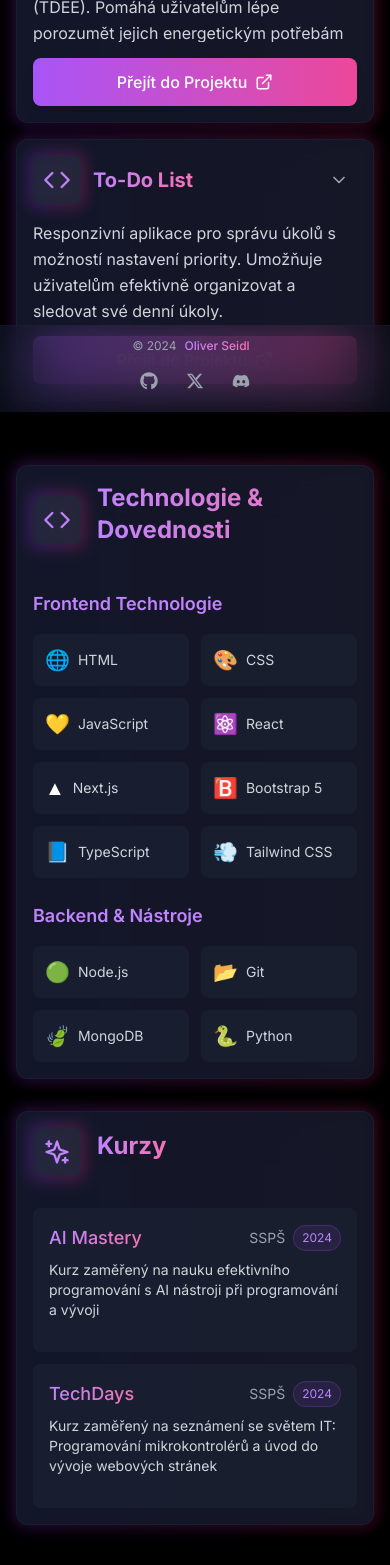
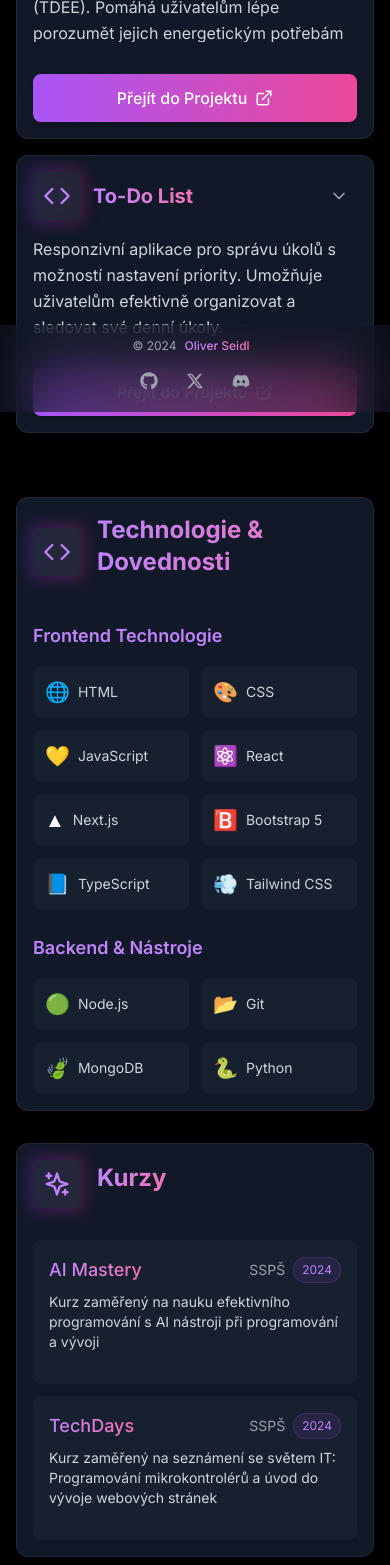
Before and after one commit to Olinkkt/oliverseidl, a Next.js app: page / in a window 390 px wide. Shown: the part 432-1997 px from the top of the page. Built offline with nearby package versions, Linux system fonts and the light colour scheme.

Commit message:
Enhance Home component in page.tsx: added frontend and backend technologies sections, integrated new courses with descriptions, and improved project card animations for better user experience. Updated layout styles for enhanced visual appeal and responsiveness.

```diff
--- a/app/page.tsx
+++ b/app/page.tsx
@@ -1,5 +1,6 @@
 'use client'
 
+import dynamic from 'next/dynamic'
 import { motion } from 'framer-motion'
 import { useState } from 'react'
 import { Briefcase, ChevronDown, ChevronUp, Globe, ExternalLink, Code, Sparkles } from 'lucide-react'
@@ -8,12 +9,6 @@ import { AboutMePopup } from './components/about-me-popup'
 import { ContactPopup } from './components/contact-popup'
 import { fadeInUp } from './animations'
 import Image from 'next/image'
-
-const containerVariants = {
-  initial: "initial",
-  animate: "animate",
-  transition: { duration: 0.5, ease: "easeOut" }
-}
 
 const projects = [
   {
@@ -48,6 +43,45 @@ const projects = [
   }
 ]
 
+const frontendTechnologies = [
+  { name: 'HTML', icon: '🌐' },
+  { name: 'CSS', icon: '🎨' },
+  { name: 'JavaScript', icon: '💛' },
+  { name: 'React', icon: '⚛️' },
+  { name: 'Next.js', icon: '▲' },
+  { name: 'Bootstrap 5', icon: '🅱️' },
+  { name: 'TypeScript', icon: '📘' },
+  { name: 'Tailwind CSS', icon: '💨' },
+]
+
+const backendTechnologies = [
+  { name: 'Node.js', icon: '🟢' },
+  { name: 'Git', icon: '📂' },
+  { name: 'MongoDB', icon: '🍃' },
+  { name: 'Python', icon: '🐍' },
+]
+
+const courses = [
+  {
+    name: 'AI Mastery',
+    issuer: 'SSPŠ',
+    date: '2024',
+    description: 'Kurz zaměřený na nauku efektivního programování s AI nástroji při programování a vývoji'
+  },
+  {
+    name: 'TechDays',
+    issuer: 'SSPŠ',
+    date: '2024',
+    description: 'Kurz zaměřený na seznámení se světem IT: Programování mikrokontrolérů a úvod do vývoje webových stránek'
+  },
+]
+
+const containerVariants = {
+  initial: { opacity: 0, y: 10 },
+  animate: { opacity: 1, y: 0 },
+  transition: { duration: 0.2 }
+}
+
 export default function Home() {
   const [expandedProjects, setExpandedProjects] = useState<{ [key: number]: boolean }>({})
 
@@ -58,7 +92,7 @@ export default function Home() {
   return (
     <div className="relative min-h-screen flex flex-col">
       {/* Header */}
-      <header className="sticky top-0 bg-gray-900/80 backdrop-blur-xl shadow-lg text-white py-3 sm:py-4 border-b border-gray-800/50 z-50">
+      <header className="sticky top-0 bg-gray-900/90 shadow-lg text-white py-3 sm:py-4 border-b border-gray-800/50 z-50">
         <div className="container mx-auto px-4">
           <div className="flex flex-col sm:flex-row items-center gap-4 sm:gap-0 sm:justify-between">
             {/* Logo a název */}
@@ -94,25 +128,28 @@ export default function Home() {
       {/* Main Content */}
       <main className="flex-grow container mx-auto px-4 pt-16 pb-24">
         <motion.h1
+          initial={{ opacity: 0 }}
+          animate={{ opacity: 1 }}
+          transition={{ duration: 0.3 }}
           className="text-3xl sm:text-4xl md:text-6xl font-bold text-center mb-16 pb-2 bg-clip-text text-transparent bg-gradient-to-r from-purple-400 to-pink-400"
-          variants={fadeInUp}
-          {...containerVariants}
         >
           Vítejte v mém portfoliu
         </motion.h1>
 
         {/* Project Section */}
+        <div className="mb-16">
+          <section className="grid grid-cols-1 md:grid-cols-2 gap-4 sm:gap-8">
+            {projects.map((project, index) => (
               <motion.div
-          variants={fadeInUp}
-          {...containerVariants}
+                initial={{ opacity: 0, y: 10 }}
+                animate={{ opacity: 1, y: 0 }}
+                transition={{ duration: 0.3, delay: index * 0.1 }}
+                key={project.id}
+                className="group relative h-full"
               >
-          <section className="mb-16">
-            <div className="grid grid-cols-1 md:grid-cols-2 gap-4 sm:gap-8">
-              {projects.map((project) => (
-                <div key={project.id} className="group relative h-full">
-                  <div className="absolute -inset-0.5 bg-gradient-to-r from-purple-600 to-pink-600 rounded-xl blur opacity-30 group-hover:opacity-100 transition duration-1000"></div>
+                <div className="absolute inset-0 bg-gradient-to-r from-purple-600 to-pink-600 rounded-xl opacity-20 group-hover:opacity-30 transition-opacity"></div>
 
-                  <div className="relative h-full bg-gray-900/90 backdrop-blur-xl rounded-xl border border-gray-800/50 hover:border-purple-500/50 shadow-xl hover:shadow-purple-500/10 transition-all duration-300">
+                <div className="relative h-full bg-gray-900 rounded-xl border border-gray-800 hover:border-purple-500/30 transition-colors">
                   <div className="p-4 sm:p-6 h-full flex flex-col">
                     {/* Hlavička karty */}
                     <div className="flex items-center justify-between mb-4">
@@ -142,45 +179,39 @@ export default function Home() {
                       initial={false}
                       animate={{
                         height: expandedProjects[project.id] ? 'auto' : 0,
-                          opacity: expandedProjects[project.id] ? 1 : 0,
+                        opacity: expandedProjects[project.id] ? 1 : 0
                       }}
                       transition={{
-                          duration: 0.3,
-                          ease: "easeInOut"
+                        height: { duration: 0.2 },
+                        opacity: { duration: 0.1 }
                       }}
                       className="overflow-hidden"
                     >
-                        <motion.div
-                          initial={false}
-                          animate={{
-                            y: expandedProjects[project.id] ? 0 : -20,
-                            opacity: expandedProjects[project.id] ? 1 : 0
-                          }}
-                          transition={{
-                            duration: 0.3,
-                            ease: "easeInOut"
-                          }}
-                          className="mb-6"
-                        >
-                          <div className="space-y-4">
-                            {/* Obrázek projektu */}
-                            <div className="relative aspect-[16/9] rounded-lg overflow-hidden">
+                      <div className="space-y-4 mb-6">
+                        <div className="relative aspect-[16/9] rounded-lg overflow-hidden group">
+                          <div className="absolute inset-0 bg-gradient-to-t from-gray-900 via-transparent to-transparent opacity-50 z-10" />
+                          <div className="absolute inset-0 bg-purple-500/10 opacity-0 group-hover:opacity-100 transition-opacity z-10" />
+
                           <Image
                             src={project.image}
                             alt={project.name}
                             fill
-                                className="object-cover rounded-lg"
+                            className="object-cover rounded-lg transform group-hover:scale-105 transition-transform duration-500"
                             priority={project.id === 1}
-                                quality={90}
                             sizes="(max-width: 768px) 100vw, 50vw"
                           />
+
+                          <div className="absolute bottom-0 left-0 right-0 p-4 bg-gradient-to-t from-gray-900 to-transparent z-20">
+                            <p className="text-sm text-gray-300">
+                              Náhled projektu
+                            </p>
+                          </div>
                         </div>
                       </div>
                     </motion.div>
-                      </motion.div>
 
-                      {/* Tlačítko - vždy na spodku karty */}
-                      <div className="mt-auto">
+                    {/* Tlačítko - přidat padding nahoře */}
+                    <div className="mt-auto pt-4">
                       <a
                         href={project.url}
                         target="_blank"
@@ -195,22 +226,21 @@ export default function Home() {
                     </div>
                   </div>
                 </div>
+              </motion.div>
+            ))}
+          </section>
         </div>
-              ))}
-            </div>
-          </section>
-        </motion.div>
 
         {/* Skills & Technologies Section */}
         <motion.div
-          variants={fadeInUp}
-          {...containerVariants}
+          initial={{ opacity: 0, y: 10 }}
+          animate={{ opacity: 1, y: 0 }}
+          transition={{ duration: 0.3, delay: 0.2 }}
+          className="my-8 sm:my-16 group relative"
         >
-          <div className="my-8 sm:my-16 group relative">
-            <div className="absolute -inset-0.5 bg-gradient-to-r from-purple-600 to-pink-600 rounded-xl blur opacity-30 group-hover:opacity-100 transition duration-1000"></div>
+          <div className="absolute inset-0 bg-gradient-to-r from-purple-600 to-pink-600 rounded-xl opacity-20 group-hover:opacity-30 transition-opacity"></div>
 
-            <div className="relative bg-gray-900/90 backdrop-blur-xl rounded-xl border border-gray-800/50 hover:border-purple-500/50 shadow-xl hover:shadow-purple-500/10 transition-all duration-300">
-              <div className="p-4 sm:p-8">
+          <div className="relative bg-gray-900 rounded-xl border border-gray-800 hover:border-purple-500/30 transition-colors p-4 sm:p-8">
             <div className="flex items-center gap-4 mb-8">
               <div className="w-12 h-12 relative">
                 <div className="absolute -inset-1 bg-gradient-to-r from-purple-600 to-pink-600 rounded-lg blur opacity-30 group-hover:opacity-100 transition duration-1000"></div>
@@ -230,23 +260,17 @@ export default function Home() {
               <div className="space-y-4">
                 <h3 className="text-lg font-semibold text-purple-400">Frontend Technologie</h3>
                 <div className="grid grid-cols-2 gap-3">
-                      {[
-                        { name: 'HTML', icon: '🌐' },
-                        { name: 'CSS', icon: '🎨' },
-                        { name: 'JavaScript', icon: '💛' },
-                        { name: 'React', icon: '⚛️' },
-                        { name: 'Next.js', icon: '▲' },
-                        { name: 'Bootstrap 5', icon: '🅱️' },
-                        { name: 'TypeScript', icon: '📘' },
-                        { name: 'Tailwind CSS', icon: '💨' },
-                      ].map((tech) => (
-                        <div
+                  {frontendTechnologies.map((tech, index) => (
+                    <motion.div
+                      initial={{ opacity: 0, y: 10 }}
+                      animate={{ opacity: 1, y: 0 }}
+                      transition={{ duration: 0.2, delay: index * 0.05 }}
                       key={tech.name}
-                          className="flex items-center gap-2 p-3 bg-gray-800/50 rounded-lg hover:bg-gray-800/70 transition-all duration-300"
+                      className="flex items-center gap-2 p-3 bg-gray-800/50 rounded-lg hover:bg-gray-800/70 hover:translate-y-[-2px] transition-all"
                     >
                       <span className="text-xl">{tech.icon}</span>
                       <span className="text-gray-300 text-sm">{tech.name}</span>
-                        </div>
+                    </motion.div>
                   ))}
                 </div>
               </div>
@@ -255,22 +279,18 @@ export default function Home() {
               <div className="space-y-4">
                 <h3 className="text-lg font-semibold text-purple-400">Backend & Nástroje</h3>
                 <div className="grid grid-cols-2 gap-3">
-                      {[
-                        { name: 'Node.js', icon: '🟢' },
-                        { name: 'Git', icon: '📂' },
-                        { name: 'MongoDB', icon: '🍃' },
-                        { name: 'Python', icon: '🐍' },
-                      ].map((tech) => (
-                        <div
+                  {backendTechnologies.map((tech, index) => (
+                    <motion.div
+                      initial={{ opacity: 0, y: 10 }}
+                      animate={{ opacity: 1, y: 0 }}
+                      transition={{ duration: 0.2, delay: index * 0.05 }}
                       key={tech.name}
-                          className="flex items-center gap-2 p-3 bg-gray-800/50 rounded-lg hover:bg-gray-800/70 transition-all duration-300"
+                      className="flex items-center gap-2 p-3 bg-gray-800/50 rounded-lg hover:bg-gray-800/70 hover:translate-y-[-2px] transition-all"
                     >
                       <span className="text-xl">{tech.icon}</span>
                       <span className="text-gray-300 text-sm">{tech.name}</span>
-                        </div>
+                    </motion.div>
                   ))}
-                    </div>
-                  </div>
                 </div>
               </div>
             </div>
@@ -279,14 +299,14 @@ export default function Home() {
 
         {/* Certifikáty & Kurzy Section */}
         <motion.div
-          variants={fadeInUp}
-          {...containerVariants}
+          initial={{ opacity: 0, y: 10 }}
+          animate={{ opacity: 1, y: 0 }}
+          transition={{ duration: 0.3, delay: 0.4 }}
+          className="my-8 sm:my-16 group relative"
         >
-          <div className="my-8 sm:my-16 group relative">
-            <div className="absolute -inset-0.5 bg-gradient-to-r from-purple-600 to-pink-600 rounded-xl blur opacity-30 group-hover:opacity-100 transition duration-1000"></div>
+          <div className="absolute inset-0 bg-gradient-to-r from-purple-600 to-pink-600 rounded-xl opacity-20 group-hover:opacity-30 transition-opacity"></div>
 
-            <div className="relative bg-gray-900/90 backdrop-blur-xl rounded-xl border border-gray-800/50 hover:border-purple-500/50 shadow-xl hover:shadow-purple-500/10 transition-all duration-300">
-              <div className="p-4 sm:p-8">
+          <div className="relative bg-gray-900 rounded-xl border border-gray-800 hover:border-purple-500/30 transition-colors p-4 sm:p-8">
             <div className="flex items-center gap-4 mb-8">
               <div className="w-12 h-12 relative">
                 <div className="absolute -inset-1 bg-gradient-to-r from-purple-600 to-pink-600 rounded-lg blur opacity-30 group-hover:opacity-100 transition duration-1000"></div>
@@ -302,21 +322,11 @@ export default function Home() {
             </div>
 
             <div className="space-y-3">
-                  {[
-                    {
-                      name: 'AI Mastery',
-                      issuer: 'SSPŠ',
-                      date: '2024',
-                      description: 'Kurz zaměřený na nauku efektivního programování s AI nástroji při programování a vývoji'
-                    },
-                    {
-                      name: 'TechDays',
-                      issuer: 'SSPŠ',
-                      date: '2024',
-                      description: 'Kurz zaměřený na seznámení se světem IT: Programování mikrokontrolérů a úvod do vývoje webových stránek'
-                    },
-                  ].map((course) => (
-                    <div
+              {courses.map((course, index) => (
+                <motion.div
+                  initial={{ opacity: 0, y: 10 }}
+                  animate={{ opacity: 1, y: 0 }}
+                  transition={{ duration: 0.2, delay: index * 0.1 }}
                   key={course.name}
                   className="p-4 bg-gray-800/50 rounded-lg hover:bg-gray-800/70 transition-all duration-300 group"
                 >
@@ -334,10 +344,8 @@ export default function Home() {
                   <p className="text-gray-300 text-sm">
                     {course.description}
                   </p>
-                    </div>
+                </motion.div>
               ))}
-                </div>
-              </div>
             </div>
           </div>
         </motion.div>
```
Lines whose indentation alone changed are shown as unchanged.
